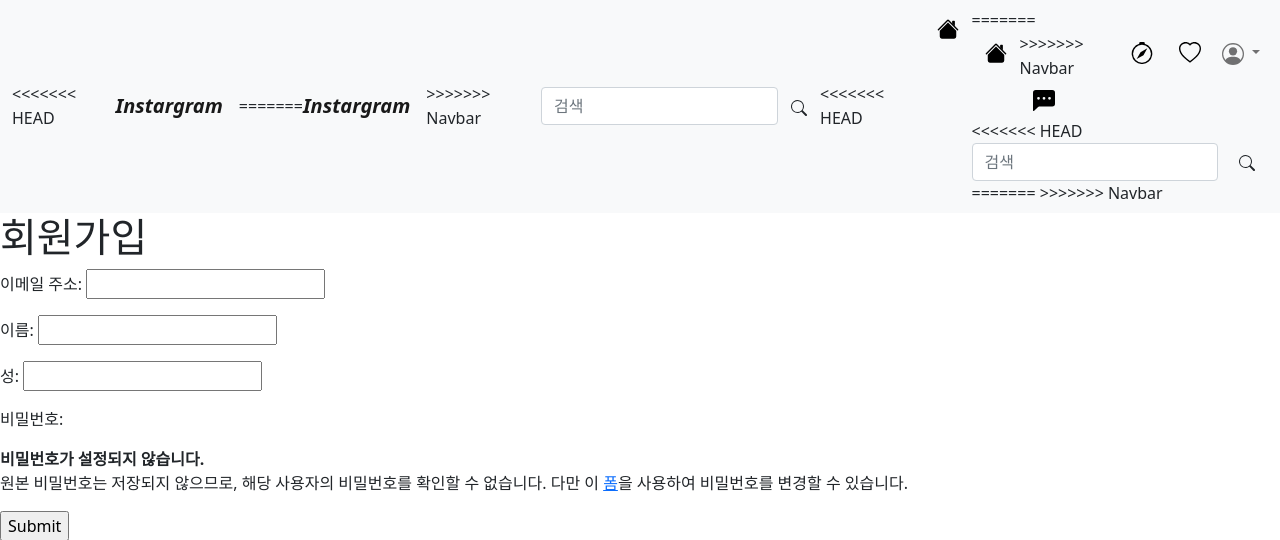
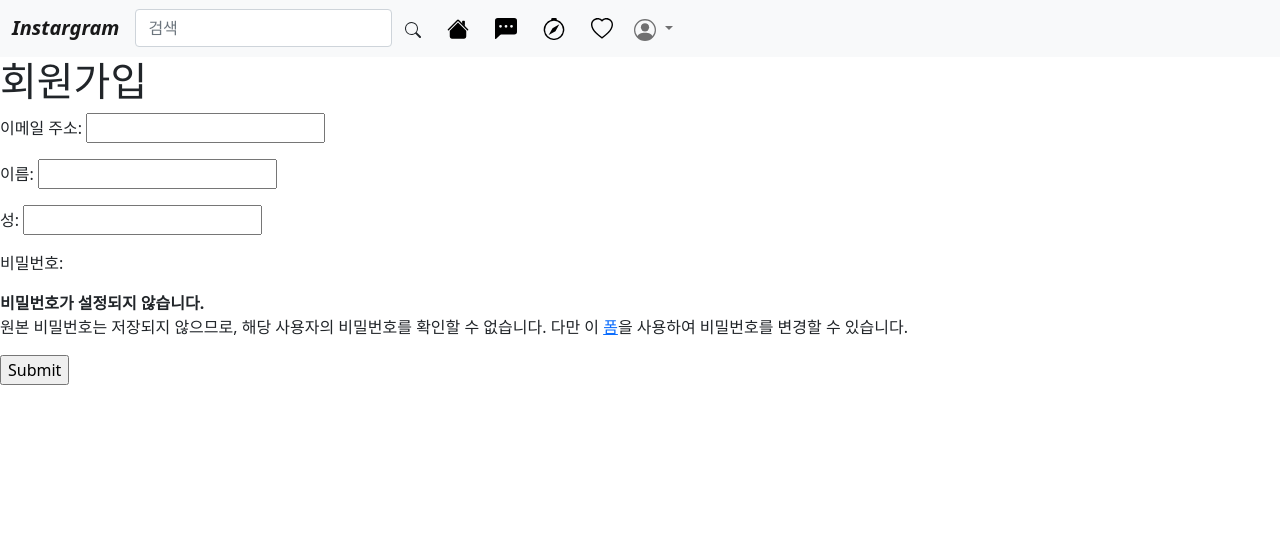
Before and after one commit to wql7654/instagram-clone-coding, a Django app: page /accounts/signup/ in a window 1280 px wide. Shown: the top 540 px of the page. Run offline with Django 3.2, Linux system fonts and the light colour scheme; some libraries are stand-ins or nearby versions.

Commit message:
solve conflict2

```diff
--- a/config/templates/navbar.html
+++ b/config/templates/navbar.html
@@ -1,10 +1,6 @@
 <nav class="navbar navbar-expand-lg navbar-light bg-light">
   <div class="container-fluid">
-<<<<<<< HEAD
-    <a class="navbar-brand fst-italic fw-bold" href="#">Instargram</a>
-=======
     <a class="navbar-brand fst-italic fw-bold" href="{% url 'instargram:index' %}">Instargram</a>
->>>>>>> Navbar
     <button class="navbar-toggler" type="button" data-bs-toggle="collapse" data-bs-target="#navbarSupportedContent" aria-controls="navbarSupportedContent" aria-expanded="false" aria-label="Toggle navigation">
       <span class="navbar-toggler-icon"></span>
     </button>
@@ -19,30 +15,6 @@
     </form>
 
     <div class="collapse navbar-collapse" id="navbarSupportedContent">
-<<<<<<< HEAD
-      <ul class="navbar-nav me-auto mb-2 mb-lg-0">
-        {% comment %} <li class="nav-item">
-          <a class="nav-link" href="{% url 'accounts:signup' %}">Signup</a>
-        </li>
-
-        <li class="nav-item">
-          <a class="nav-link" href="{% url 'accounts:login' %}">Login</a>
-        </li> {% endcomment %}
-
-        <li class="nav-item">
-          <form action="{% url 'instargram:index' %}" method="POST">
-          {% csrf_token %}
-          <button class="btn btn-light">
-            <svg xmlns="http://www.w3.org/2000/svg" width="22" height="22" fill="currentColor" class="bi bi-house-fill" viewBox="0 0 16 16">
-            <path fill-rule="evenodd" d="m8 3.293 6 6V13.5a1.5 1.5 0 0 1-1.5 1.5h-9A1.5 1.5 0 0 1 2 13.5V9.293l6-6zm5-.793V6l-2-2V2.5a.5.5 0 0 1 .5-.5h1a.5.5 0 0 1 .5.5z"/>
-            <path fill-rule="evenodd" d="M7.293 1.5a1 1 0 0 1 1.414 0l6.647 6.646a.5.5 0 0 1-.708.708L8 2.207 1.354 8.854a.5.5 0 1 1-.708-.708L7.293 1.5z"/>
-            </svg>
-          </button>
-          </form>
-        </li>
-
-        <li class="nav-item">
-=======
       <ul class="navbar-nav">
         <li class="nav-item">
           <form action="{% url 'instargram:index' %}" method="POST">
@@ -57,7 +29,6 @@
         </li>
 
         <li class="nav-item">
->>>>>>> Navbar
           <form action="#" method="POST">
           {% csrf_token %}
           <button class="btn btn-light">
@@ -99,19 +70,12 @@
             </svg>
           </a>
           <ul class="dropdown-menu" aria-labelledby="navbarDropdown">
-<<<<<<< HEAD
-            <li><a class="dropdown-item" href="#">
-=======
             <li><a class="dropdown-item" href="{% url 'accounts:profile' request.user.username %}">
->>>>>>> Navbar
               <svg xmlns="http://www.w3.org/2000/svg" width="16" height="16" fill="currentColor" class="bi bi-person" viewBox="0 0 16 16">
               <path d="M8 8a3 3 0 1 0 0-6 3 3 0 0 0 0 6zm2-3a2 2 0 1 1-4 0 2 2 0 0 1 4 0zm4 8c0 1-1 1-1 1H3s-1 0-1-1 1-4 6-4 6 3 6 4zm-1-.004c-.001-.246-.154-.986-.832-1.664C11.516 10.68 10.289 10 8 10c-2.29 0-3.516.68-4.168 1.332-.678.678-.83 1.418-.832 1.664h10z"/>
               </svg> 프로필</a>
             </li>
-<<<<<<< HEAD
-=======
 
->>>>>>> Navbar
             <li><a class="dropdown-item" href="#">
               <svg xmlns="http://www.w3.org/2000/svg" width="16" height="16" fill="currentColor" class="bi bi-bookmarks" viewBox="0 0 16 16">
               <path d="M2 4a2 2 0 0 1 2-2h6a2 2 0 0 1 2 2v11.5a.5.5 0 0 1-.777.416L7 13.101l-4.223 2.815A.5.5 0 0 1 2 15.5V4zm2-1a1 1 0 0 0-1 1v10.566l3.723-2.482a.5.5 0 0 1 .554 0L11 14.566V4a1 1 0 0 0-1-1H4z"/>
@@ -141,20 +105,9 @@
 
 
       </ul>
-<<<<<<< HEAD
-      <form class="d-flex">
-        <input class="form-control me-2" type="search" placeholder="검색" aria-label="Search">
-        <button class="btn btn-outline-white" type="submit">
-          <svg xmlns="http://www.w3.org/2000/svg" width="16" height="16" fill="currentColor" class="bi bi-search" viewBox="0 0 16 16">
-          <path d="M11.742 10.344a6.5 6.5 0 1 0-1.397 1.398h-.001c.03.04.062.078.098.115l3.85 3.85a1 1 0 0 0 1.415-1.414l-3.85-3.85a1.007 1.007 0 0 0-.115-.1zM12 6.5a5.5 5.5 0 1 1-11 0 5.5 5.5 0 0 1 11 0z"/>
-          </svg>
-        </button>
-      </form>
-=======
 
 
 
->>>>>>> Navbar
     </div>
   </div>
 </nav>
```
